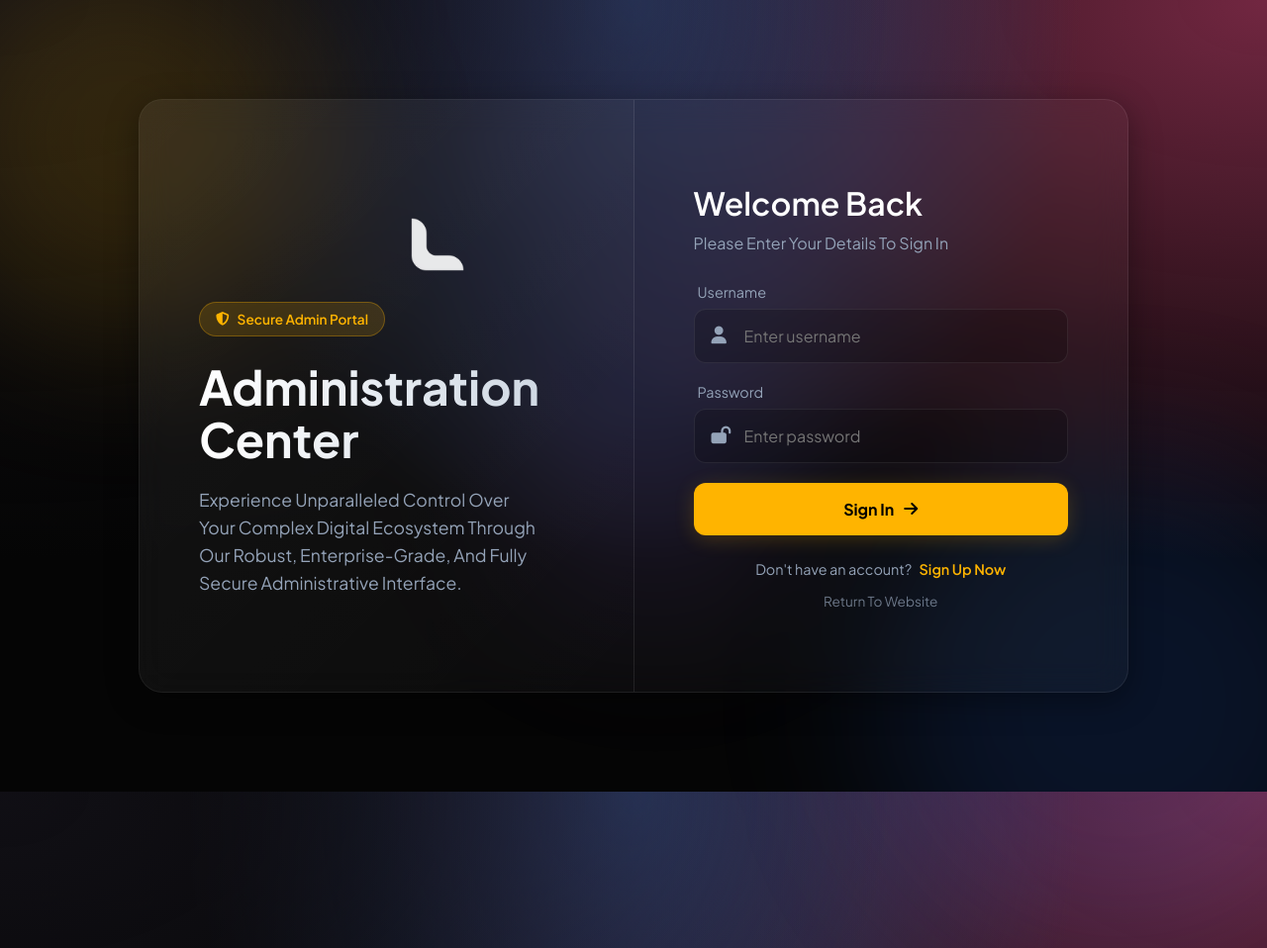
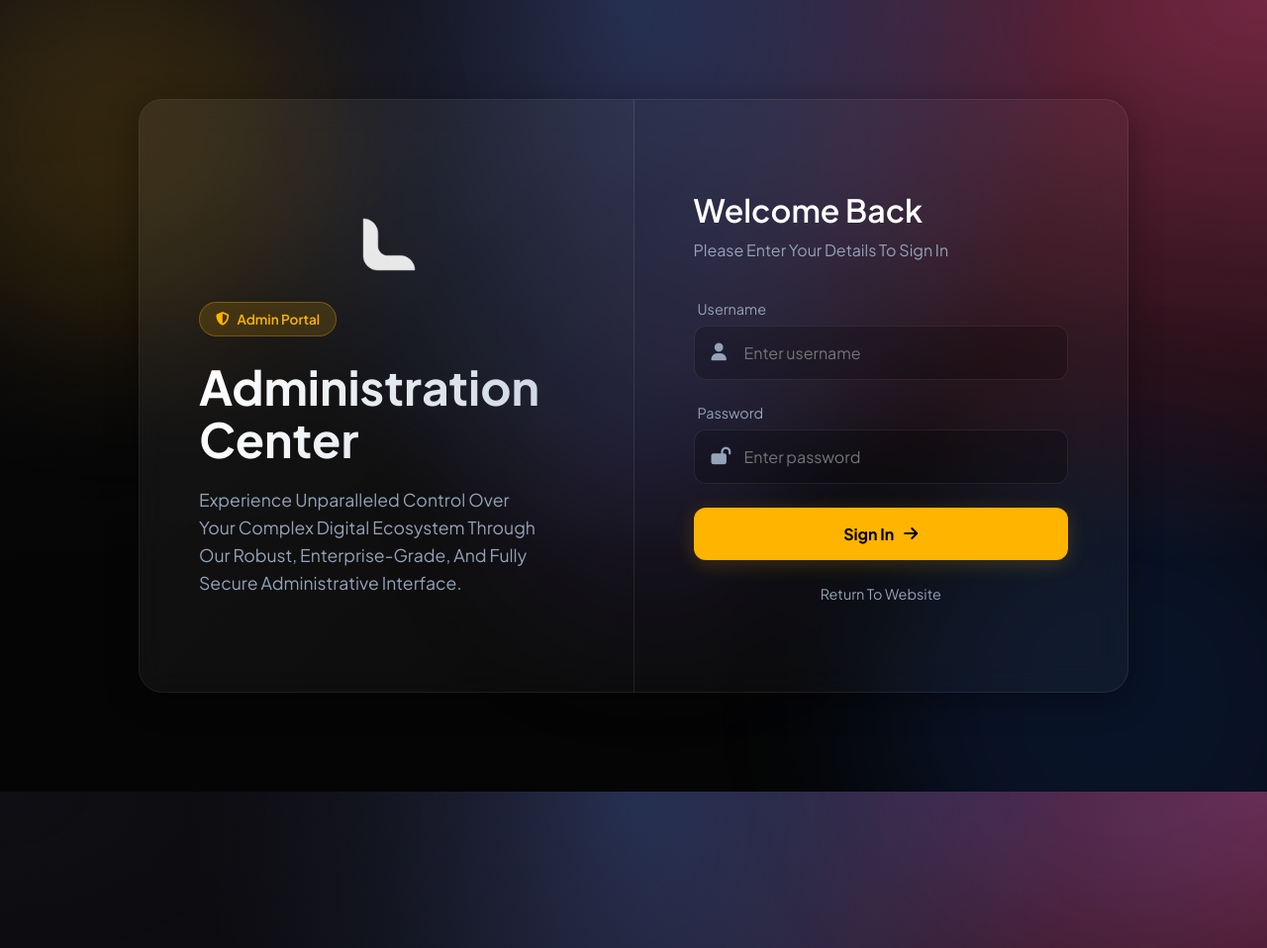
Before and after one commit to Lexora-Tech/LexoraNew-Web, a PHP site: page /admin/index.php in a window 1280 px wide; the page is wider, and only the part inside the window is pictured. Shown: that part at 99% size. Run offline with PHP 8.4, Linux system fonts and the light colour scheme.

Commit message:
UPdated Index sogunup remove

```diff
--- a/admin/index.php
+++ b/admin/index.php
@@ -2,57 +2,29 @@
 session_start();
 include("../includes/db.php");
 
-$error = "";
-$success = "";
+if ($_SERVER["REQUEST_METHOD"] == "POST") {
+    $username = $_POST['username'];
+    $password = md5($_POST['password']);
 
-if ($_SERVER["REQUEST_METHOD"] == "POST") {
-    // 1. Sanitize Username (prevent SQL Injection)
-    $username = mysqli_real_escape_string($conn, $_POST['username']);
+/*     $sql = "SELECT * FROM admins WHERE username='$username' AND password='$password'";
 
-    // 2. Get Raw Password (DO NOT hash it yet)
-    $password_raw = $_POST['password'];
+    // ADD THIS TEMPORARILY:
+    echo "Type Username: " . $username . "<br>";
+    echo "Hashed Password: " . $password . "<br>";
+    echo "Running SQL: " . $sql;
+    exit(); */
 
-    $action = $_POST['action'];
 
-    if ($action == "signup") {
-        // --- SECURE SIGNUP ---
 
-        $check_sql = "SELECT * FROM admins WHERE username='$username'";
-        $check_result = mysqli_query($conn, $check_sql);
+    $sql = "SELECT * FROM admins WHERE username='$username' AND password='$password'";
+    $result = mysqli_query($conn, $sql);
 
-        if (mysqli_num_rows($check_result) > 0) {
-            $error = "Username already taken.";
-        } else {
-            // 3. SECURE HASHING: This generates a random salt + hash
-            $hashed_password = password_hash($password_raw, PASSWORD_DEFAULT);
-
-            $insert_sql = "INSERT INTO admins (username, password) VALUES ('$username', '$hashed_password')";
-            if (mysqli_query($conn, $insert_sql)) {
-                $success = "Secure account created! Please login.";
-            } else {
-                $error = "Database error: " . mysqli_error($conn);
-            }
-        }
-
+    if (mysqli_num_rows($result) == 1) {
+        $_SESSION['admin'] = $username;
+        header("Location: ./dashboard.php");
+        exit();
     } else {
-        // --- SECURE LOGIN ---
-
-        // 4. Select user by USERNAME only first
-        $sql = "SELECT * FROM admins WHERE username='$username'";
-        $result = mysqli_query($conn, $sql);
-
-        if ($row = mysqli_fetch_assoc($result)) {
-            // 5. VERIFY: Check if raw password matches the stored hash
-            if (password_verify($password_raw, $row['password'])) {
-                $_SESSION['admin'] = $username;
-                header("Location: ./dashboard.php");
-                exit();
-            } else {
-                $error = "Invalid password.";
-            }
-        } else {
-            $error = "User not found.";
-        }
+        $error = "Invalid credentials. Please try again.";
     }
 }
 ?>
@@ -65,6 +37,7 @@ if ($_SERVER["REQUEST_METHOD"] == "POST") {
     <title>Admin Portal | Lexora Tech</title>
     <link rel="shortcut icon" type="image/x-icon" href="../img/logo/logo.png" />
 
+    <!-- Fonts & Icons -->
     <link href="https://fonts.googleapis.com/css2?family=Plus+Jakarta+Sans:wght@300;400;500;600;700&display=swap" rel="stylesheet">
     <link rel="stylesheet" href="https://cdnjs.cloudflare.com/ajax/libs/font-awesome/6.4.0/css/all.min.css">
 
@@ -80,8 +53,6 @@ if ($_SERVER["REQUEST_METHOD"] == "POST") {
             --text-muted: #94a3b8;
             --error-bg: rgba(239, 68, 68, 0.2);
             --error-text: #fca5a5;
-            --success-bg: rgba(34, 197, 94, 0.2);
-            --success-text: #86efac;
         }
 
         * { margin: 0; padding: 0; box-sizing: border-box; font-family: 'Plus Jakarta Sans', sans-serif; }
@@ -102,7 +73,7 @@ if ($_SERVER["REQUEST_METHOD"] == "POST") {
             overflow: hidden;
         }
 
-        /* --- ORBS --- */
+        /* --- ANIMATED BACKGROUND ORBS --- */
         .orb {
             position: absolute;
             border-radius: 50%;
@@ -119,7 +90,7 @@ if ($_SERVER["REQUEST_METHOD"] == "POST") {
             50% { transform: translate(30px, 50px); }
         }
 
-        /* --- GLASS CARD --- */
+        /* --- GLASS CARD CONTAINER --- */
         .glass-container {
             position: relative;
             z-index: 10;
@@ -136,7 +107,7 @@ if ($_SERVER["REQUEST_METHOD"] == "POST") {
             overflow: hidden;
         }
 
-        /* --- LEFT SIDE --- */
+        /* --- LEFT SIDE (VISUAL) --- */
         .visual-side {
             flex: 1;
             padding: 60px;
@@ -180,7 +151,7 @@ if ($_SERVER["REQUEST_METHOD"] == "POST") {
             width: fit-content;
         }
 
-        /* --- RIGHT SIDE --- */
+        /* --- RIGHT SIDE (LOGIN) --- */
         .login-side {
             flex: 1;
             padding: 60px;
@@ -190,11 +161,12 @@ if ($_SERVER["REQUEST_METHOD"] == "POST") {
             position: relative;
         }
 
-        .login-header { margin-bottom: 30px; }
+        .login-header { margin-bottom: 40px; }
         .login-header h2 { font-size: 2rem; font-weight: 600; color: #fff; margin-bottom: 10px; }
         .login-header p { color: var(--text-muted); }
 
-        .form-group { margin-bottom: 20px; }
+        /* Form Styling */
+        .form-group { margin-bottom: 24px; }
         .form-label { display: block; color: var(--text-muted); font-size: 0.9rem; margin-bottom: 8px; margin-left: 4px; }
 
         .input-group { position: relative; }
@@ -229,6 +201,7 @@ if ($_SERVER["REQUEST_METHOD"] == "POST") {
 
         .input-field:focus + .input-icon { color: var(--primary); }
 
+        /* Button */
         .btn-submit {
             width: 100%;
             padding: 16px;
@@ -245,7 +218,6 @@ if ($_SERVER["REQUEST_METHOD"] == "POST") {
             align-items: center;
             gap: 10px;
             box-shadow: 0 4px 20px rgba(255, 180, 0, 0.2);
-            margin-top: 10px;
         }
 
         .btn-submit:hover {
@@ -254,7 +226,10 @@ if ($_SERVER["REQUEST_METHOD"] == "POST") {
             box-shadow: 0 8px 25px rgba(255, 255, 255, 0.2);
         }
 
-        .alert-msg {
+        /* Error & Links */
+        .error-msg {
+            background: var(--error-bg);
+            color: var(--error-text);
             padding: 12px 16px;
             border-radius: 10px;
             font-size: 0.9rem;
@@ -262,17 +237,21 @@ if ($_SERVER["REQUEST_METHOD"] == "POST") {
             display: flex;
             align-items: center;
             gap: 10px;
+            border: 1px solid rgba(239, 68, 68, 0.2);
         }
-        .error-msg { background: var(--error-bg); color: var(--error-text); border: 1px solid rgba(239, 68, 68, 0.2); }
-        .success-msg { background: var(--success-bg); color: var(--success-text); border: 1px solid rgba(34, 197, 94, 0.2); }
 
-        .toggle-text { text-align: center; margin-top: 25px; font-size: 0.9rem; color: var(--text-muted); }
-        .toggle-link { color: var(--primary); font-weight: 600; cursor: pointer; text-decoration: none; margin-left: 5px; }
-        .toggle-link:hover { text-decoration: underline; }
+        .back-home {
+            text-align: center;
+            margin-top: 25px;
+            display: block;
+            color: var(--text-muted);
+            text-decoration: none;
+            font-size: 0.9rem;
+            transition: 0.3s;
+        }
+        .back-home:hover { color: #fff; }
 
-        .back-home { text-align: center; margin-top: 15px; display: block; color: var(--text-muted); text-decoration: none; font-size: 0.85rem; transition: 0.3s; opacity: 0.7; }
-        .back-home:hover { color: #fff; opacity: 1; }
-
+        /* --- RESPONSIVE --- */
         @media (max-width: 900px) {
             .glass-container { flex-direction: column; height: auto; width: 95%; }
             .visual-side { display: none; }
@@ -283,38 +262,39 @@ if ($_SERVER["REQUEST_METHOD"] == "POST") {
 
 <body>
 
+    <!-- Background Orbs -->
     <div class="orb orb-1"></div>
     <div class="orb orb-2"></div>
     <div class="orb orb-3"></div>
 
     <div class="glass-container">
 
+        <!-- Left Side: Brand Visuals -->
         <div class="visual-side">
             <div class="visual-content">
-                <div class="glass-badge"><i class="fas fa-shield-alt"></i> Secure Admin Portal</div>
+                <div class="glass-badge">
+                    <i class="fas fa-shield-alt"></i> Admin Portal
+                </div>
                 <img src="../img/logo/logoWhite.png" alt="Lexora" style="height: 100px; margin-bottom: 30px; opacity: 0.9;">
                  <h1>Administration Center</h1>
                 <p>Experience Unparalleled Control Over Your Complex Digital Ecosystem Through Our Robust, Enterprise-Grade, And Fully Secure Administrative Interface.</p>
             </div>
         </div>
 
+        <!-- Right Side: Login Form -->
         <div class="login-side">
             <div class="login-header">
-                <h2 id="header-title">Welcome Back</h2>
-                <p id="header-desc">Please Enter Your Details To Sign In</p>
+                <h2>Welcome Back</h2>
+                <p>Please Enter Your Details To Sign In</p>
             </div>
 
-            <?php if (!empty($error)): ?>
-                <div class="alert-msg error-msg"><i class="fas fa-exclamation-circle"></i> <?php echo $error; ?></div>
-            <?php endif; ?>
-
-            <?php if (!empty($success)): ?>
-                <div class="alert-msg success-msg"><i class="fas fa-check-circle"></i> <?php echo $success; ?></div>
+            <?php if (isset($error)): ?>
+                <div class="error-msg">
+                    <i class="fas fa-exclamation-circle"></i> <?php echo $error; ?>
+                </div>
             <?php endif; ?>
 
             <form method="POST" action="">
-                <input type="hidden" name="action" id="form_action" value="login">
-
                 <div class="form-group">
                     <label class="form-label">Username</label>
                     <div class="input-group">
@@ -331,47 +311,17 @@ if ($_SERVER["REQUEST_METHOD"] == "POST") {
                     </div>
                 </div>
 
-                <button type="submit" class="btn-submit" id="submit-btn">
+                <button type="submit" class="btn-submit">
                     Sign In <i class="fas fa-arrow-right"></i>
                 </button>
 
-                <div class="toggle-text">
-                    <span id="toggle-msg">Don't have an account?</span>
-                    <span class="toggle-link" onclick="toggleMode()">Sign Up Now</span>
-                </div>
-
-                <a href="../index.php" class="back-home">Return To Website</a>
+                <a href="../index.php" class="back-home">
+                    Return To Website
+                </a>
             </form>
         </div>
 
     </div>
 
-    <script>
-        function toggleMode() {
-            const actionInput = document.getElementById('form_action');
-            const title = document.getElementById('header-title');
-            const desc = document.getElementById('header-desc');
-            const btn = document.getElementById('submit-btn');
-            const msg = document.getElementById('toggle-msg');
-            const link = document.querySelector('.toggle-link');
-
-            if (actionInput.value === 'login') {
-                actionInput.value = 'signup';
-                title.innerText = 'Create Account';
-                desc.innerText = 'Register as a new Admin';
-                btn.innerHTML = 'Sign Up <i class="fas fa-user-plus"></i>';
-                msg.innerText = 'Already have an account?';
-                link.innerText = 'Login Here';
-            } else {
-                actionInput.value = 'login';
-                title.innerText = 'Welcome Back';
-                desc.innerText = 'Please Enter Your Details To Sign In';
-                btn.innerHTML = 'Sign In <i class="fas fa-arrow-right"></i>';
-                msg.innerText = "Don't have an account?";
-                link.innerText = 'Sign Up Now';
-            }
-        }
-    </script>
-
 </body>
 </html>
```
